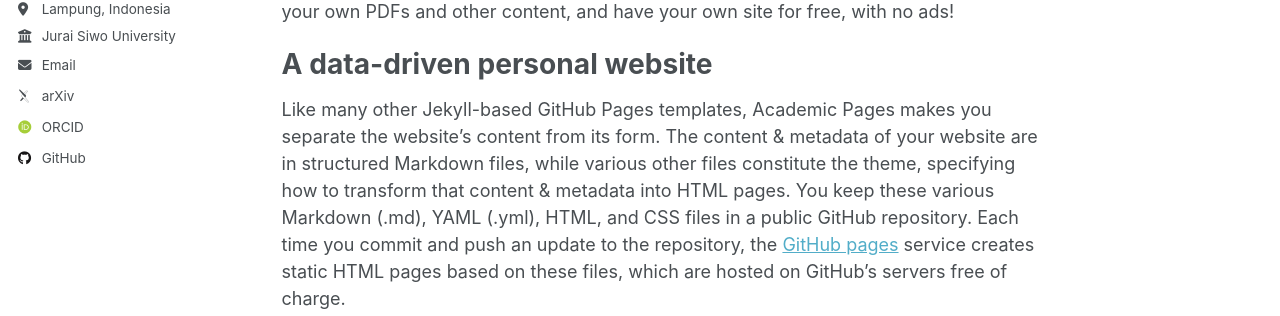
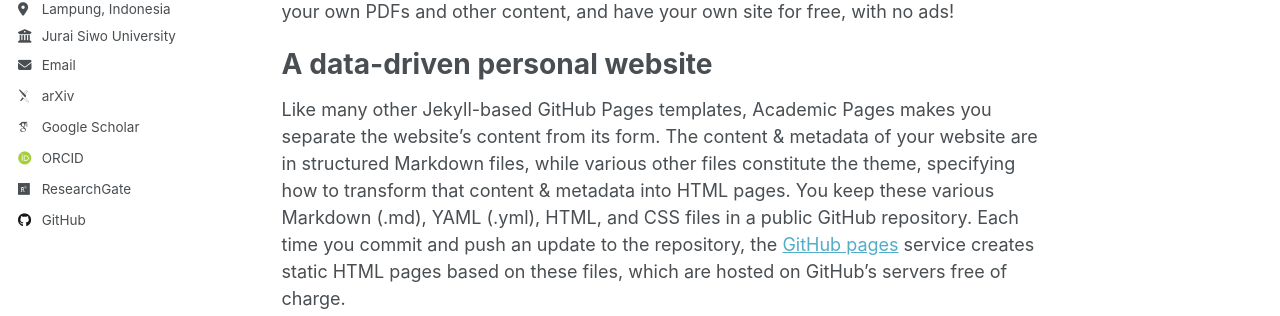
Before and after one commit to sakir-man/sakir-man.github.io, a Jekyll site: the page built from _pages/about.md, in a window 1280 px wide. Shown: the part 438-754 px from the top of the page. Built offline with Jekyll 4.4.1, drawn with Linux system fonts in a browser that asks for light colours; some web fonts are replaced; a script that is not in the unit is left out; part of the change alters nothing that is shown.

Commit message:
Update _config.yml

```diff
--- a/_config.yml
+++ b/_config.yml
@@ -33,12 +33,12 @@ author:
 
   # Academic websites
   arxiv            : "https://sakirmanweb.blogspot.com/"
-  googlescholar    : # URL
+  googlescholar    : "https://scholar.google.com/citations?user=eCtpuO8AAAAJ&hl=en&oi=ao"
   impactstory      : # URL
   orcid            : "https://orcid.org/0000-0002-9867-6505"
   semantic         : # URL
   pubmed           : # URL
-  researchgate     : # URL
+  researchgate     : "https://www.researchgate.net/profile/Sakirman-Msi?ev=hdr_xprf"
   scopus           : # URL
 
   # Repositories and software development
```
